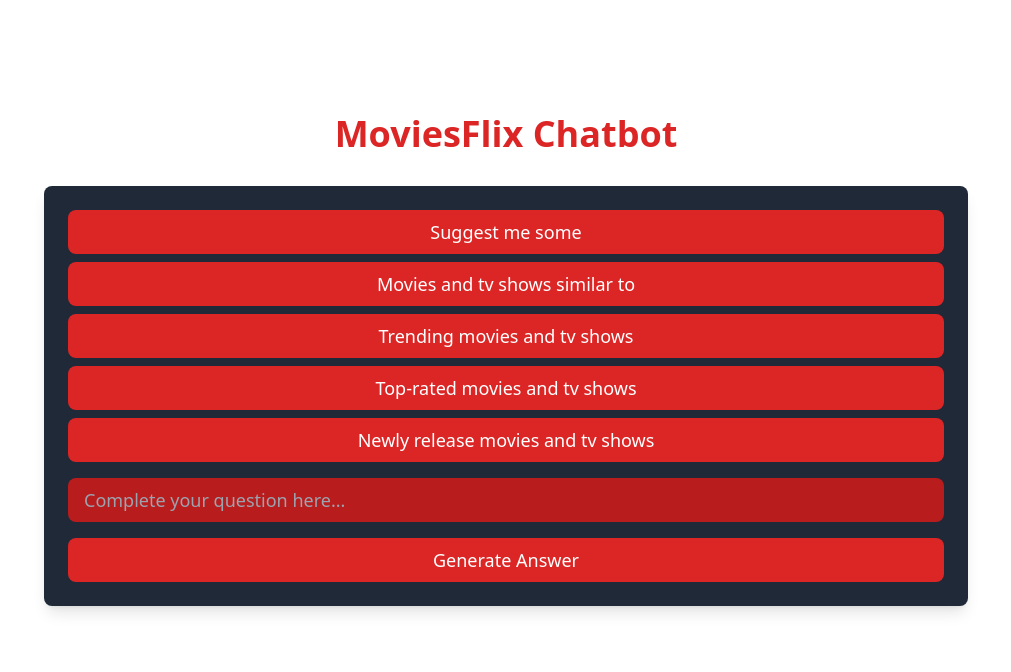
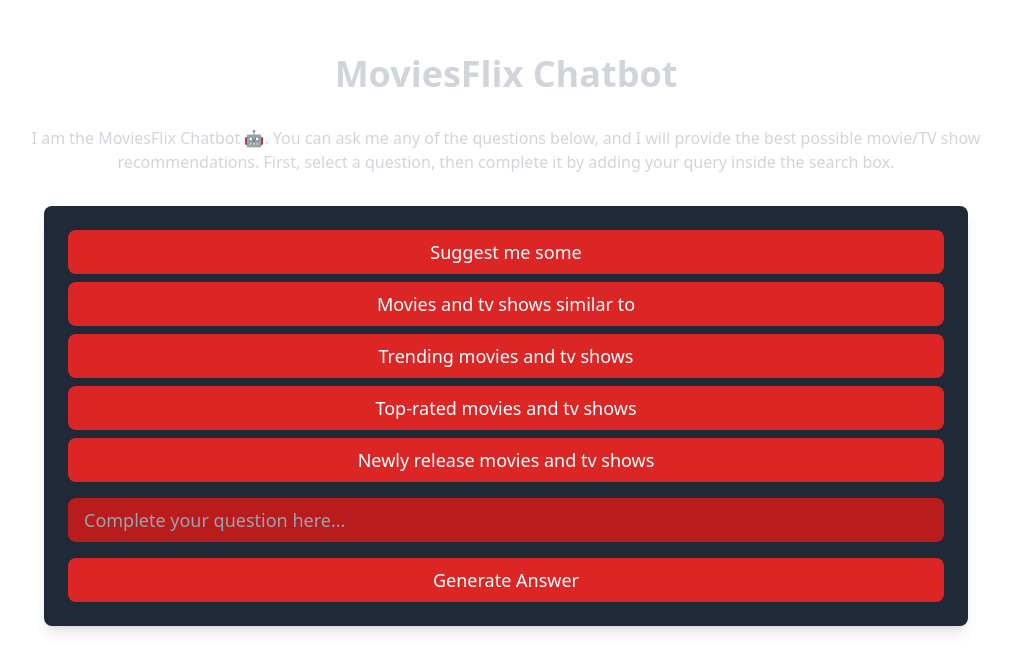
Before and after one commit to rishi-bathija/moviesflix, a React (Create React App) app in the folder moviesflix-frontend/: page /chat in a window 1280 px wide. Shown: the part 120-792 px from the top of the page, without its empty margins (134-1145 px from the left). Built offline with nearby package versions, Linux system fonts and the light colour scheme; no server answers.

Commit message:
done some styling changes

```diff
--- a/moviesflix-frontend/src/components/Chat.js
+++ b/moviesflix-frontend/src/components/Chat.js
@@ -4,11 +4,13 @@
 import { useDispatch } from 'react-redux';
 import { addGptMovieResult } from '../utils/gptSlice';
 import MovieSuggestions from './MovieSuggestions';
+import Spinner from './Spinner';
 const Chat = () => {
     const [answer, setAnswer] = useState(null);
     const [selectedQuestion, setSelectedQuestion] = useState(""); // Store the predefined question part
     const [userInput, setUserInput] = useState(""); // Store the additional user input
     // const [countryInput, setCountryInput] = useState(""); // Store the user-specified country
+    const [isLoading, setIsLoading] = useState(false);
     const dispatch = useDispatch();
 
     const predefinedQuestions = [
@@ -36,6 +38,7 @@
     }
 
     const generateResponse = async () => {
+        setIsLoading(true);
         setAnswer("Loading...");
         try {
             const user = auth.currentUser;
@@ -85,21 +88,24 @@
         } catch (error) {
             setAnswer("Something went wrong. Please try again.");
             console.error("Error fetching response: ", error);
+        } finally {
+            setIsLoading(false);  // Stop loading after the API call finishes
         }
     };
 
     // console.log('answer', answer);
 
     return (
-        <div className="min-h-screen relative flex flex-col items-center justify-center p-6 w-full overflow-x-hidden mt-20">
-            {/* <div className="fixed inset-0 -z-10">
-                <img
-                    src="https://assets.nflxext.com/ffe/siteui/vlv3/563192ea-ac0e-4906-a865-ba9899ffafad/6b2842d1-2339-4f08-84f6-148e9fcbe01b/IN-en-20231218-popsignuptwoweeks-perspective_alpha_website_large.jpg"
-                    alt="background"
-                    className="h-full w-full object-cover"
-                />
-            </div> */}
-            <h1 className="text-3xl md:text-4xl text-red-600 font-bold mb-4 md:mb-8">MoviesFlix Chatbot</h1>
+        <div className="min-h-screen relative flex flex-col items-center justify-center p-6 w-full overflow-x-hidden mt-10">
+            <h1 className="text-3xl md:text-4xl text-gray-300 font-bold mb-4 md:mb-8 mt-10">MoviesFlix Chatbot</h1>
+
+            {/* Added description here */}
+            <p className="text-center text-gray-300 mb-4 md:mb-8 w-full md:w-4/5">
+                I am the MoviesFlix Chatbot 🤖. You can ask me any of the questions below, and I will provide the best possible movie/TV show recommendations.
+                First, select a question, then complete it by adding your query inside the search box.
+            </p>
+
+            {isLoading ? (<Spinner />) : (
                 <div className="searchbar flex justify-center flex-col sm:flex-row w-full sm:w-3/4 mx-auto space-y-4 sm:space-y-0 sm:space-x-4">
                     <div className="bg-gray-800 rounded-lg shadow-lg p-4 sm:p-6 space-y-2 sm:space-y-4 w-full">
                         <div className="space-y-2">
@@ -141,9 +147,8 @@
                         </button>
                     </div>
                 </div>
-
-            {/* Display the response */}
-            <MovieSuggestions />
+            )}
+            {!isLoading && answer && <MovieSuggestions />}
         </div>
     );
 
--- a/moviesflix-frontend/src/components/Header.js
+++ b/moviesflix-frontend/src/components/Header.js
@@ -80,11 +80,17 @@
 
   return (
     <div className='absolute w-screen px-8 py-2 bg-gradient-to-b from-black z-10 flex flex-row justify-between items-center '>
-      <Link to={"/"}>
-        <img className="pl-0 md:pl-5 w-36 md:w-48 cursor-pointer bg-none my-2 -ml-4 md:ml-0" src={logo} alt="logo" />
-      </Link>
+      {(!showGptSearch && !showAiSearch) && (
+        <Link to={"/"}>
+          <img
+            className="pl-0 md:pl-5 w-40 md:w-48 max-w-full cursor-pointer bg-none my-2 -ml-4 md:ml-0"
+            src={logo}
+            alt="logo"
+          />
+        </Link>
+      )}
       {user && (
-        <div className='flex items-center relative gap-4'>
+        <div className='flex items-center absolute gap-4 right-5 top-5'>
           {(showGptSearch || showAiSearch) && (
             <select className='p-2 bg-red-800 text-white m-2' onChange={toggleSearch}>
               <option>Normal Search</option>
```
Lines whose indentation alone changed are shown as unchanged.
